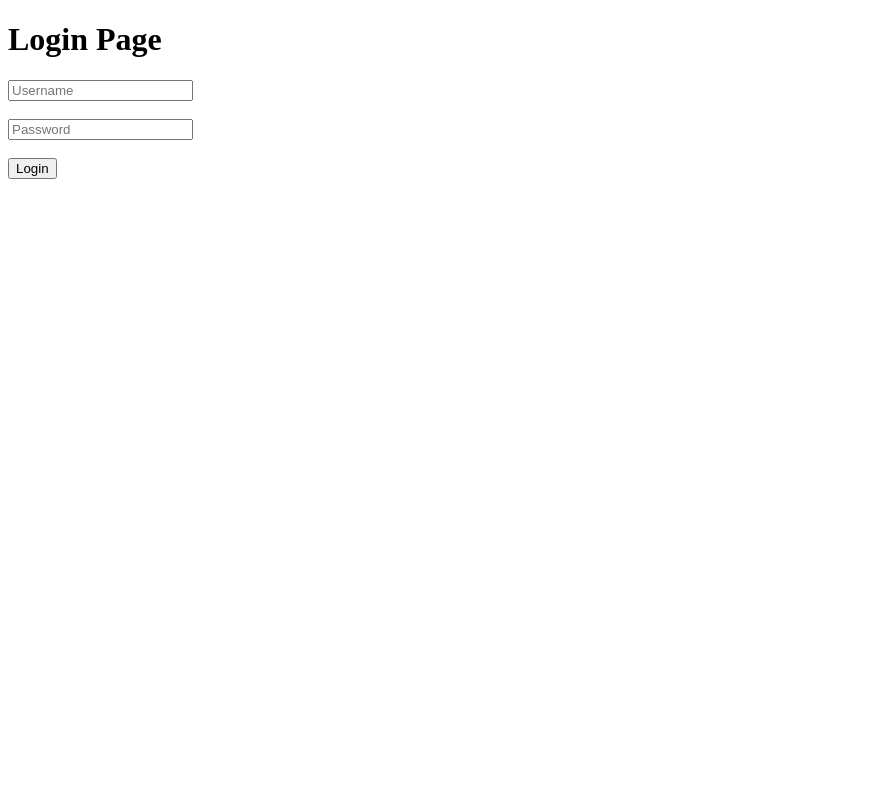
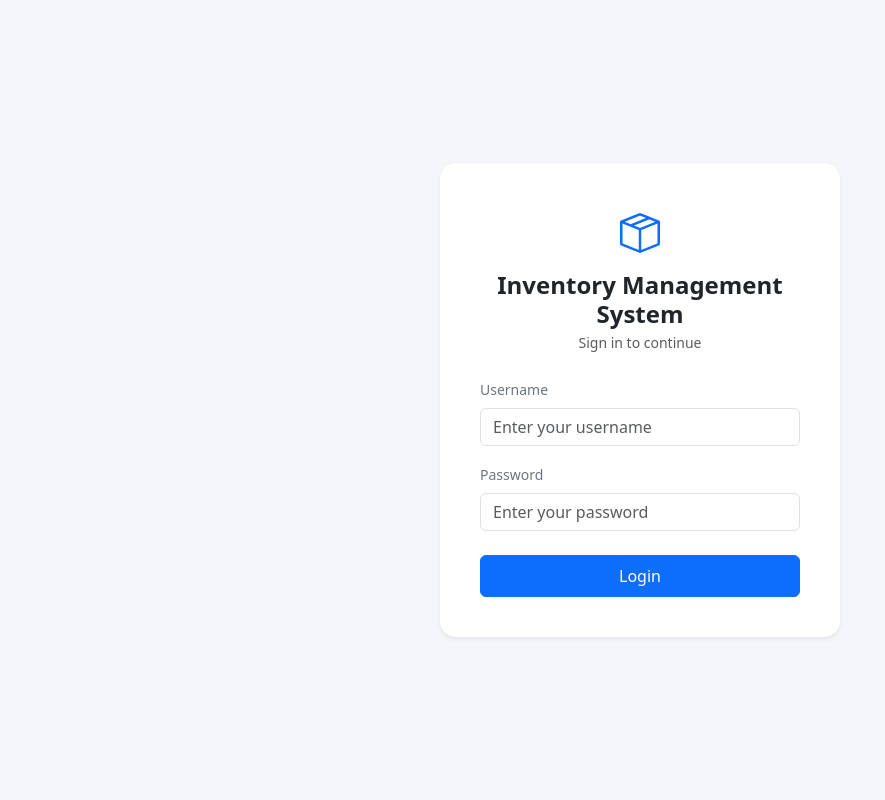
Before and after one commit to ishithakodali/inventory-management-system, a Flask app: page /login in a window 1280 px wide. Shown: the whole page, without its empty margins (0-885 px from the left). Run offline with Flask 3, Linux system fonts and the light colour scheme.

Commit message:
Enhance login page UI

```diff
--- a/templates/login.html
+++ b/templates/login.html
@@ -1,21 +1,69 @@
 <!DOCTYPE html>
-<html>
+<html lang="en">
 <head>
-    <title>Login</title>
+    <meta charset="UTF-8">
+    <meta name="viewport" content="width=device-width, initial-scale=1.0">
+    <title>Login - Inventory Management System</title>
+    <!-- Bootstrap 5 CSS -->
+    <link href="https://cdn.jsdelivr.net/npm/bootstrap@5.3.2/dist/css/bootstrap.min.css" rel="stylesheet" integrity="sha384-T3c6CoIi6uLrA9TneNEoa7RxnatzjcDSCmG1MXxSR1GAsXEV/Dwwykc2MPK8M2HN" crossorigin="anonymous">
+    <!-- Bootstrap Icons (Optional Enhancements) -->
+    <link rel="stylesheet" href="https://cdn.jsdelivr.net/npm/bootstrap-icons@1.11.1/font/bootstrap-icons.css">
+    <style>
+        body {
+            background-color: #f5f6fa;
+        }
+        .login-card {
+            max-width: 400px;
+            width: 100%;
+        }
+    </style>
 </head>
-<body>
+<body class="min-vh-100 d-flex justify-content-center align-items-center">
 
-<h1>Login Page</h1>
+    <div class="card border-0 shadow-sm rounded-4 login-card p-4 mx-3">
+        <div class="card-body">
+            <div class="text-center mb-4">
+                <i class="bi bi-box-seam text-primary fs-1 mb-2 d-inline-block"></i>
+                <h4 class="mb-1 fw-bold text-dark">Inventory Management System</h4>
+                <p class="text-muted small mb-0">Sign in to continue</p>
+            </div>
 
-<form method="POST">
-    <input type="text" name="username" placeholder="Username">
-    <br><br>
+            {% if error %}
+            <div class="alert alert-danger alert-dismissible fade show small" role="alert">
+                {{ error }}
+                <button type="button" class="btn-close" data-bs-dismiss="alert" aria-label="Close"></button>
+            </div>
+            {% endif %}
 
-    <input type="password" name="password" placeholder="Password">
-    <br><br>
+            <!-- Flash messages placeholder (Optional Enhancement) -->
+            {% with messages = get_flashed_messages(with_categories=true) %}
+                {% if messages %}
+                    {% for category, message in messages %}
+                        <div class="alert alert-{{ category }} alert-dismissible fade show small" role="alert">
+                            {{ message }}
+                            <button type="button" class="btn-close" data-bs-dismiss="alert" aria-label="Close"></button>
+                        </div>
+                    {% endfor %}
+                {% endif %}
+            {% endwith %}
 
-    <button type="submit">Login</button>
-</form>
+            <form method="POST" action="">
+                <div class="mb-3">
+                    <label for="username" class="form-label text-secondary small fw-medium">Username</label>
+                    <input type="text" class="form-control" id="username" name="username" placeholder="Enter your username" required>
+                </div>
 
+                <div class="mb-4">
+                    <label for="password" class="form-label text-secondary small fw-medium">Password</label>
+                    <input type="password" class="form-control" id="password" name="password" placeholder="Enter your password" required>
+                </div>
+
+                <button type="submit" class="btn btn-primary w-100 py-2">Login</button>
+            </form>
+        </div>
+    </div>
+
+    <!-- Bootstrap 5 JS Bundle -->
+    <script src="https://cdn.jsdelivr.net/npm/bootstrap@5.3.2/dist/js/bootstrap.bundle.min.js" integrity="sha384-C6RzsynM9kWDrMNeT87bh95OGNyZPhcTNXj1NW7RuBCsyN/o0jlpcV8Qyq46cDfL" crossorigin="anonymous"></script>
 </body>
 </html>
```
